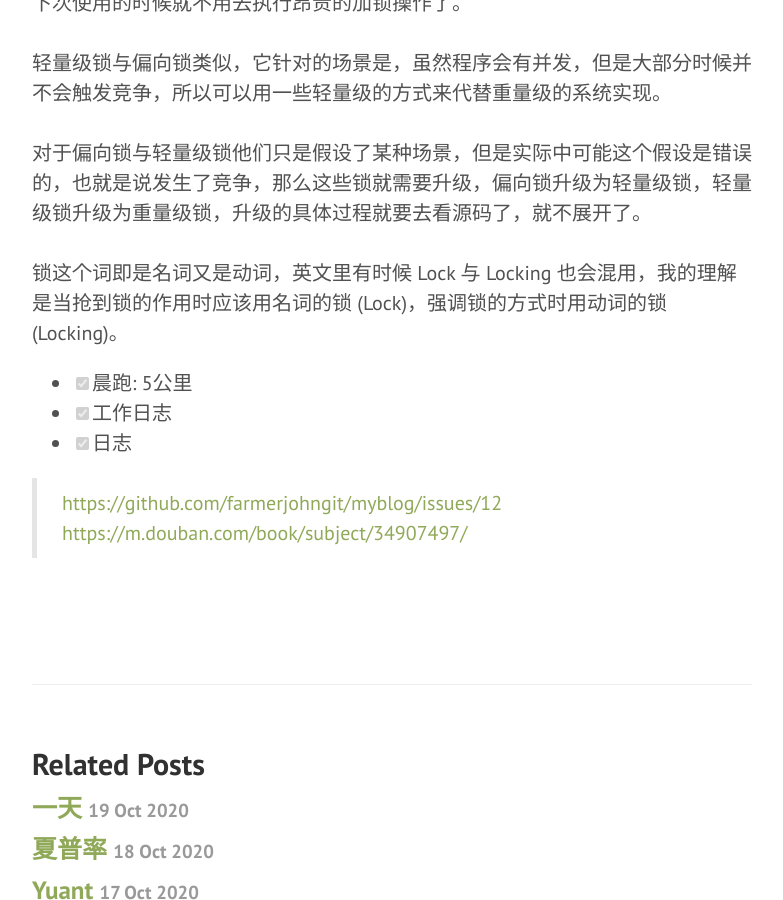
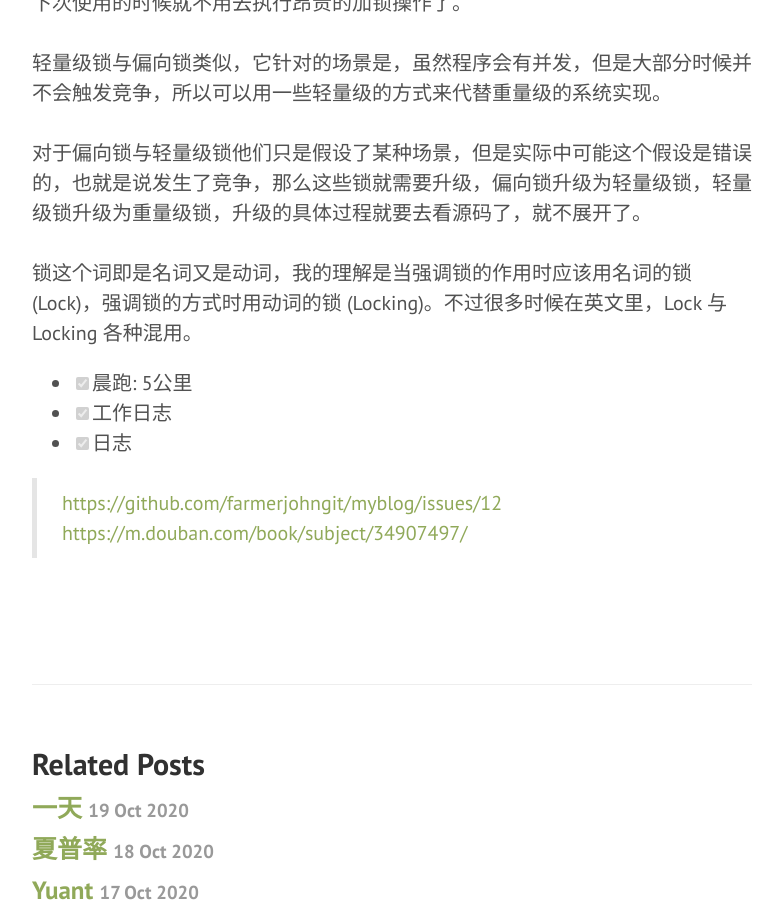
Before and after one commit to yoncise/yoncise.github.io, a Jekyll site: the page built from _posts/2020-10-20-14674503.md, in a window 1280 px wide and 900 px high, scrolled down 932 px. Shown: the whole window, without its empty margins (428-1211 px from the left). Built offline with Jekyll 4.4.1, drawn with Linux system fonts in a browser that asks for light colours.

Commit message:
sync from yuque

```diff
--- a/_posts/2020-10-20-14674503.md
+++ b/_posts/2020-10-20-14674503.md
@@ -18,7 +18,7 @@ JDK6 之前大家对 synchronized 的印象就是慢，所以 JDK6 对 synchroni
 <br />偏向锁针对的场景是，大部分第三方库是针对并发场景开发的，但是很可能在实际使用的时候并不会有并发发生，所以对于这种场景，一旦一个线程获取了这个锁，下次使用的时候就不用去执行昂贵的加锁操作了。<br />
 <br />轻量级锁与偏向锁类似，它针对的场景是，虽然程序会有并发，但是大部分时候并不会触发竞争，所以可以用一些轻量级的方式来代替重量级的系统实现。<br />
 <br />对于偏向锁与轻量级锁他们只是假设了某种场景，但是实际中可能这个假设是错误的，也就是说发生了竞争，那么这些锁就需要升级，偏向锁升级为轻量级锁，轻量级锁升级为重量级锁，升级的具体过程就要去看源码了，就不展开了。<br />
-<br />锁这个词即是名词又是动词，英文里有时候 Lock 与 Locking 也会混用，我的理解是当抢到锁的作用时应该用名词的锁 (Lock)，强调锁的方式时用动词的锁 (Locking)。<br />
+<br />锁这个词即是名词又是动词，我的理解是当强调锁的作用时应该用名词的锁 (Lock)，强调锁的方式时用动词的锁 (Locking)。不过很多时候在英文里，Lock 与 Locking 各种混用。<br />
 
 - [x] 晨跑: 5公里
 - [x] 工作日志
```
